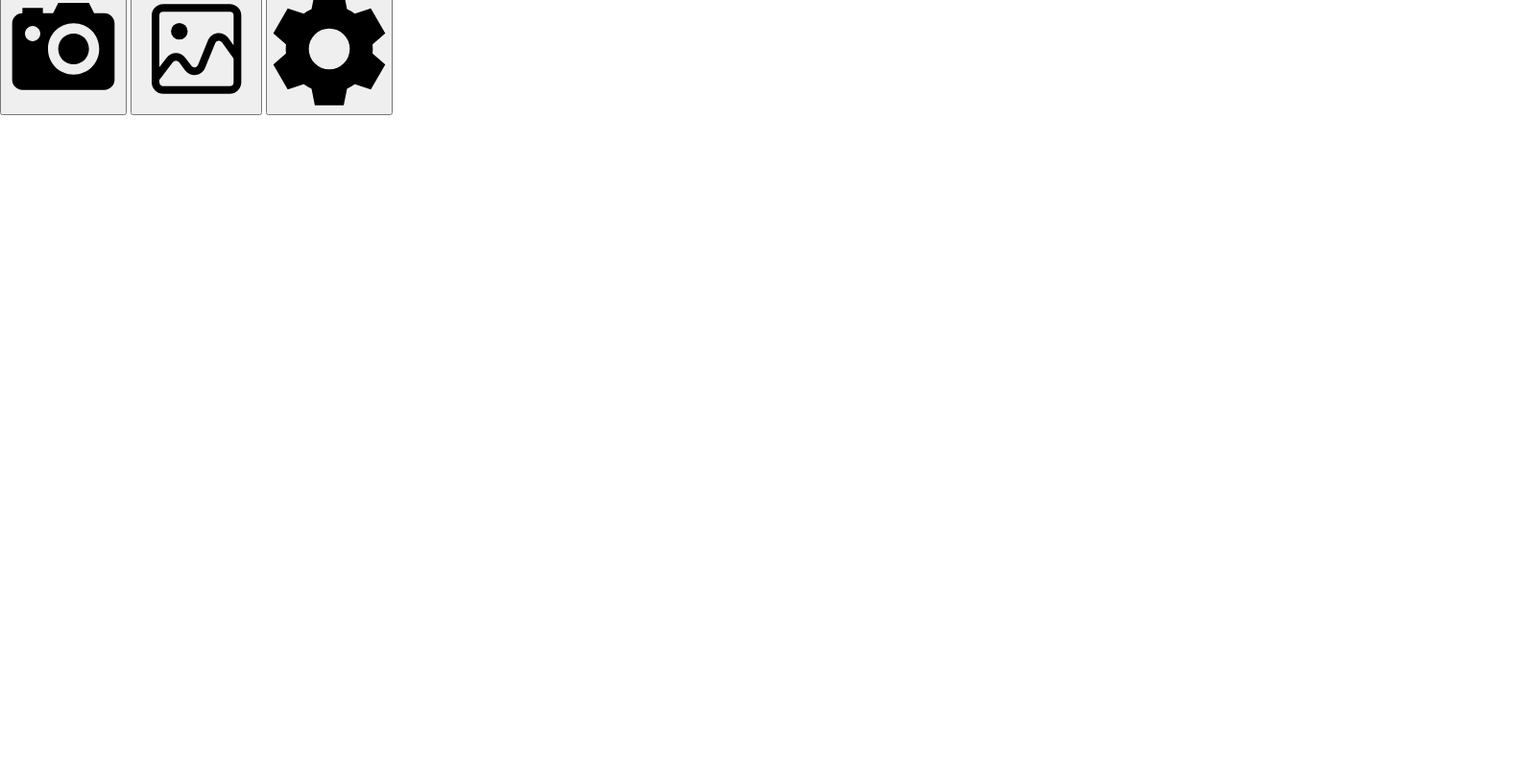
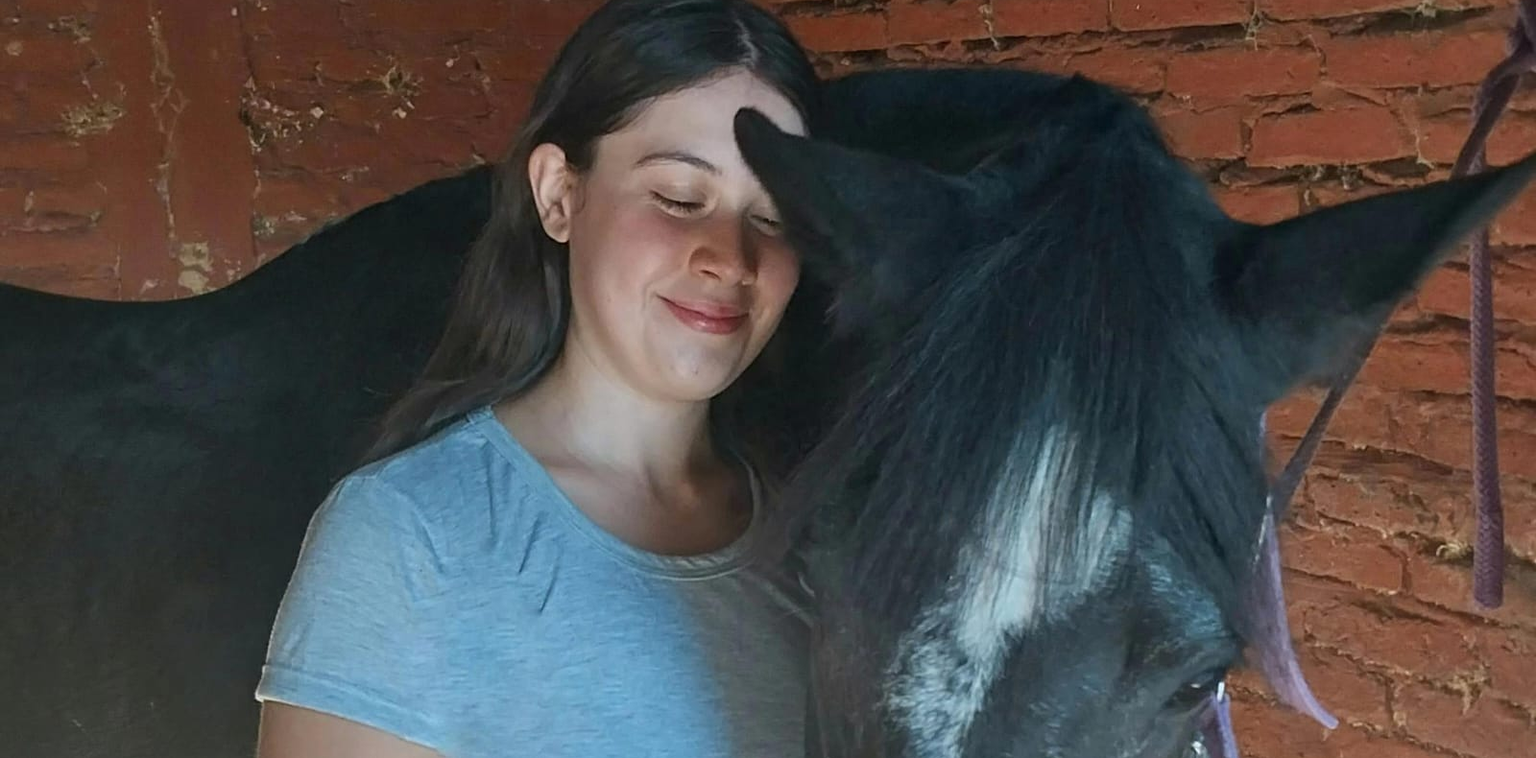
Before and after one commit to Meaghan678/proyecto-base-comision-999200928, a plain HTML site: page index.html in a window 1280 px wide. Shown: the part 60-850 px from the top of the page at 96% size, 1600 px wide, since content can reach past the window. Before the commit the page ends 800 px from the top, so only its background shows below. Drawn offline with Linux system fonts and the light colour scheme.

Commit message:
add: assets y foto de perfil

```diff
--- a/index.html
+++ b/index.html
@@ -11,7 +11,7 @@
     <aside>
         <header>
             <div class="profile">
-                <img src="" alt="foto de perfil">
+                <img src="./assets/foto-perfil.jpg" alt="foto de perfil">
                 <h2>Meaghan Ravagnati</h2>
             </div>
             <div class="">
```
Also changed, not shown: assets/foto-perfil.jpg (added).
